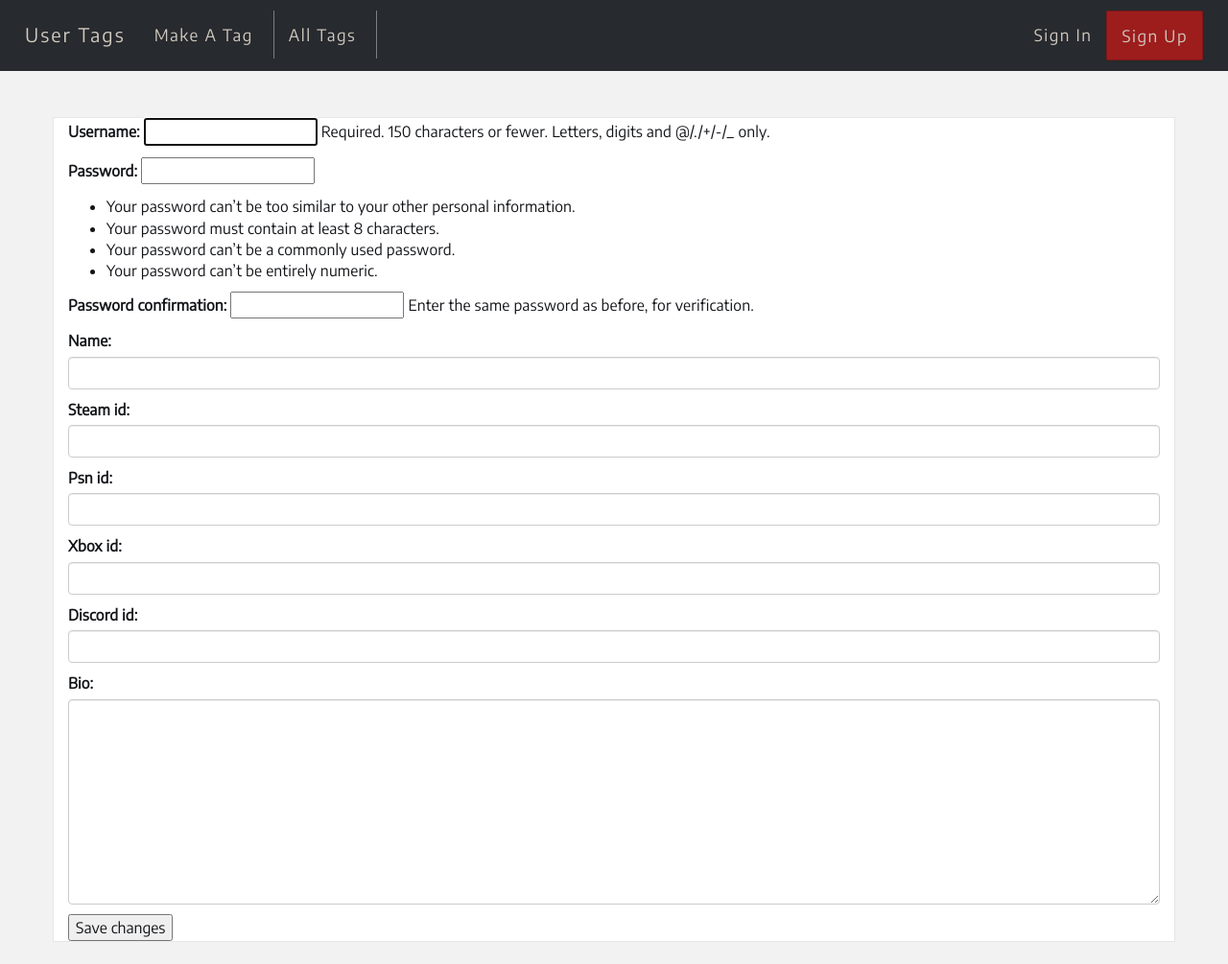
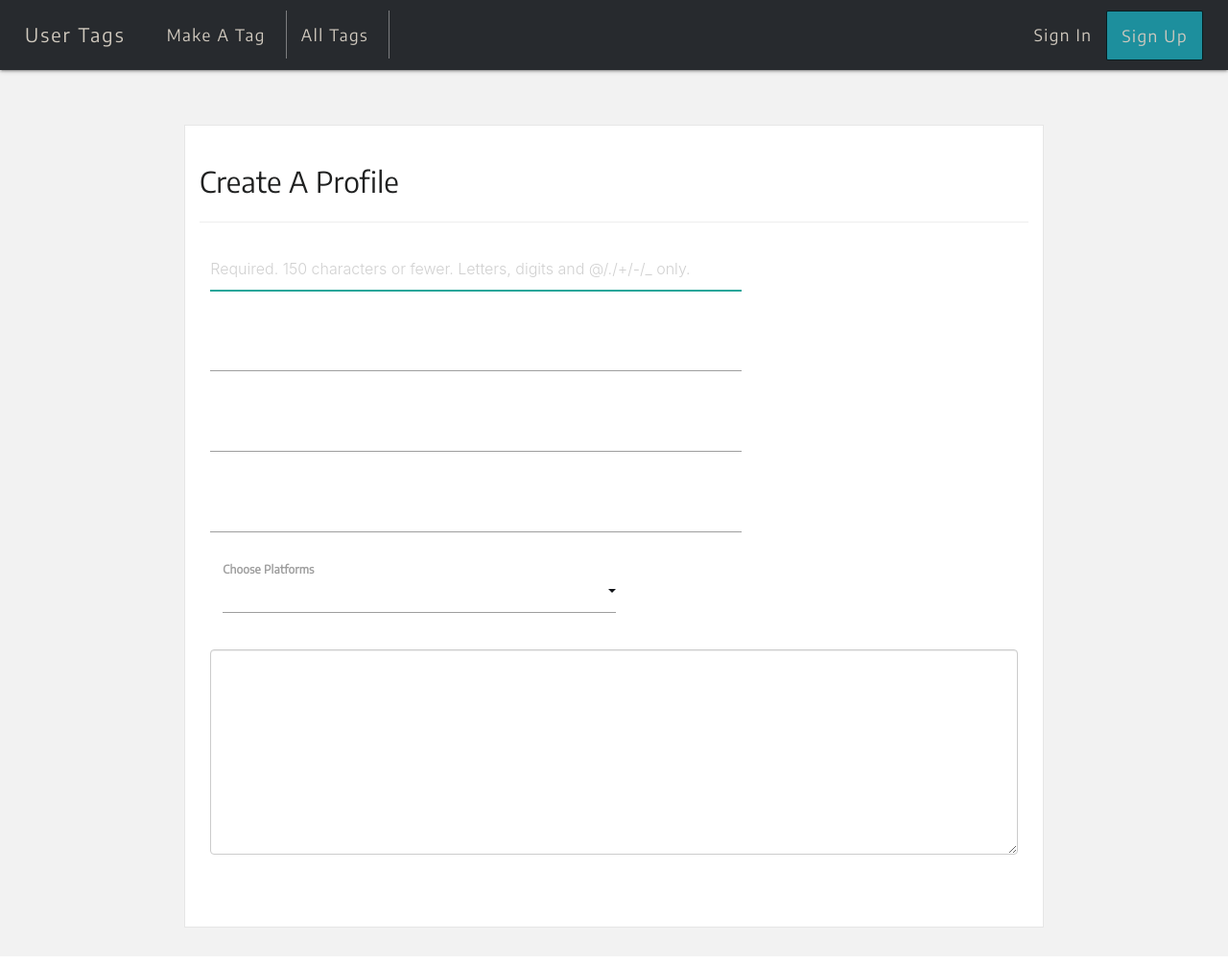
Before and after one commit to Shirazi-Hussein/losttags, a Django app: page /register/ in a window 1280 px wide. Shown: the whole page at 96% size. Run offline with Django 3.2, Linux system fonts and the light colour scheme; some libraries are stand-ins or nearby versions.

Commit message:
reworking forms still, currently editing register.html, working on showing divs if checkbox checked, next work on userprofile edit forms

```diff
--- a/droptag/forms.py
+++ b/droptag/forms.py
@@ -37,16 +37,28 @@
         'note'
         ]
 
+        widgets = {
+            'username': forms.TextInput(attrs={'placeholder':'Steam Name, Gamertag, Full Discord Tag, Or PSN Username'}),
+            'id_link': forms.TextInput(attrs={'placeholder':'Link To Account (optional)'}),
+            'time_met': forms.DateInput(attrs={'placeholder':'When Did You Meet Them?'}),
+            'note': forms.Textarea(attrs={'placeholder':'Extra Information (optional)'}),
+            }
+
 
 
 class UserRegisterForm(UserCreationForm):
 
     class Meta:
         model = User
+        help_texts = {
+            'username': None,
+            'password1': None,
+            'password2': None,
+        }
         fields = ['username', 'password1', 'password2']
 
         widgets = {
-            'username': forms.TextInput(),
+            'username': forms.TextInput(attrs={'placeholder':'Required. 150 characters or fewer. Letters, digits and @/./+/-/_ only.'}),
             'password1': forms.PasswordInput(),
             'password2': forms.PasswordInput(),
             }
--- a/droptag/static/style.css
+++ b/droptag/static/style.css
@@ -141,6 +141,7 @@
   background-color: #272A2E;
 }
 #scanfcode {
+  z-index: 9999;
   border-radius: 0px;
   background: #272A2E;
   padding: 10px;
@@ -173,9 +174,9 @@
   color: #faf9f9;
   border-style: solid;
   border-width: 1px;
-  border-color: rgba(0, 0, 0, 0.2);
+  border-color: rgba(0, 0, 0, 0.781);
   border-radius: 2px;
-  background-color: #a11d1df8;
+  background-color: #1d92a1f8;
   line-height: 17px;
 }
 .sign-in-btn{
@@ -798,5 +799,22 @@
 }
 
 .row {
-  margin: -35px;
+  margin: -35px 0px 0px !important;
 }
+
+/* django register form (register.html) */
+.col p {
+  font-size: 15px;
+  color: rgb(172, 170, 170);
+  display: none;
+}
+
+.pwd li {
+  font-size:15px;
+  color: rgb(172, 170, 170);
+  display: none;
+}
+
+.dropdown {
+  left: 13px;
+}
--- a/droptag/templates/base.html
+++ b/droptag/templates/base.html
@@ -61,8 +61,6 @@
       integrity="sha384-ho+j7jyWK8fNQe+A12Hb8AhRq26LrZ/JpcUGGOn+Y7RsweNrtN/tE3MoK7ZeZDyx"
       crossorigin="anonymous"
     ></script>
-    <script src="https://ajax.googleapis.com/ajax/libs/jquery/3.2.1/jquery.min.js"></script>
-    <script src="https://maxcdn.bootstrapcdn.com/bootstrap/3.3.7/js/bootstrap.min.js"></script>
     {% block javascript %}
     {% endblock javascript %}
   </body>
--- a/droptag/templates/register.html
+++ b/droptag/templates/register.html
@@ -3,26 +3,107 @@
 {% block content %}
 
 {% load static %}
-<head>
-  <meta charset="UTF-8" />
-  <meta name="viewport" content="width=device-width, initial-scale=1.0" />
-  <link
-    rel="stylesheet"
-    href="https://maxcdn.bootstrapcdn.com/bootstrap/3.3.7/css/bootstrap.min.css"
-  />
-  <!-- navbar css below -->
-  <link
-    href="https://fonts.googleapis.com/css?family=Encode+Sans"
-    rel="stylesheet"
-  />
-  <link rel="stylesheet" href="{% static 'style.css' %}" />
-</head>
+{% load materializecss %}
 
+{% block css %}
+<header>
+    <link href="https://fonts.googleapis.com/icon?family=Material+Icons" rel="stylesheet">
+    <link rel="stylesheet" href="https://cdnjs.cloudflare.com/ajax/libs/materialize/1.0.0-rc.1/css/materialize.min.css" integrity="sha256-qj3p6P1fJIV+Ndv7RW1ovZI2UhOuboj9GcODzcNFIN8=" crossorigin="anonymous" />
+</header>
+{% endblock css %}
+
+<h1 style="font-size: 30px;">Create A Profile</h1>
+<hr>
+<!---
 <form method="post">
   {% csrf_token %}
-  {{ form.as_p }}
-  {{ p_reg_form.as_p }}
-  <button type="submit">Save changes</button>
+  {{ form|materializecss }}
+  {{ p_reg_form|materializecss }}
+  <button class="btn btn-primary" style="float:left">Submit</button>
 </form>
+-->
+<br/><br/>
+<form method="POST">
+  {% csrf_token %}
+  <div class="row">
+    <form class="col s12">
+      <div class="row">
+        <div class="input-field col s8">
+          {{ form.username|materializecss }}
+        </div>
+      </div>
+      <div class="row">
+        <div class="input-field col s8">
+          {{ p_reg_form.name|materializecss }}
+        </div>
+      </div>
 
+      <div class="row">
+        <div class="input-field col s8 pwd">
+          {{ form.password1|materializecss }}
+
+        </div>
+      </div>
+      <div class="row">
+        <div class="input-field col s8 pwd">
+          {{ form.password2|materializecss }}
+        </div>
+      </div>
+      <div class="row dropdown">
+        <div class="input-field col s6">
+          <select multiple>
+            <option value="1">Steam</option>
+            <option value="2">Xbox</option>
+            <option value="3">PlayStation</option>
+            <option value="4">Discord</option>
+          </select>
+          <label>Choose Platforms</label>
+        </div>
+      </div>
+      <!-- save this for the platform links
+      <div class="row">
+        <div class="input-field col s6">
+          <input placeholder="http://www.mywebsite.com" id="website" type="text" class="validate">
+          <label for="website">Website</label>
+        </div>
+        <div class="input-field col s6">
+          <input placeholder="contact@myweb.com" id="email" type="text" class="validate">
+          <label for="email">Contact email</label>
+        </div>
+      </div>
+      -->
+      <div class="row">
+            <div class="input-field col s12">
+              {{ p_reg_form.bio|materializecss }}
+            </div>
+          </div>
+    </form>
+  </div>
+
+<br/><br/>
+
+{% block javascript %}
+<script
+  src="https://code.jquery.com/jquery-3.3.1.min.js"
+  integrity="sha256-FgpCb/KJQlLNfOu91ta32o/NMZxltwRo8QtmkMRdAu8="
+  crossorigin="anonymous"></script>
+
+<script src="https://cdnjs.cloudflare.com/ajax/libs/materialize/1.0.0-rc.1/js/materialize.min.js" integrity="sha256-SrBfGi+Zp2LhAvy9M1bWOCXztRU9Ztztxmu5BcYPcPE=" crossorigin="anonymous"></script>
+
+<script>
+$(document).ready(function(){
+
+  // Initialize materialize data picker
+  $('.datepicker').datepicker({'format': 'yyyy-mm-dd'});
+
+  $('select').formSelect();
+  $('select').material_select();
+});
+</script>
+
+
+{% endblock javascript %}
+
+
+<!-- next step, hide/show divs based on select -->
 {% endblock %}
```
Also changed, not shown: userauth/templates/registration/register.html (deleted, +0 -21 lines), userauth/views.py (+0 -12 lines), db.sqlite3.
